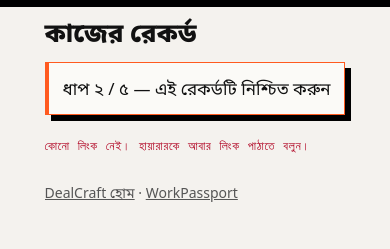
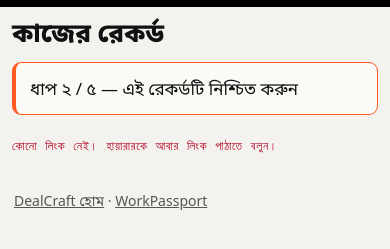
Before and after one commit to Rubai106/DealCraft, a website: page public/worker.html in a window 390 px wide. Shown: the part 57-306 px from the top of the page. Drawn offline with Linux system fonts and the light colour scheme.

Commit message:
Load responsive UX refinements on worker.html

```diff
--- a/public/worker.html
+++ b/public/worker.html
@@ -9,6 +9,7 @@
 
 <link rel="stylesheet" href="fonts.css">
 <link rel="stylesheet" href="style.css">
+<link rel="stylesheet" href="ux-overhaul.css?v=20261128">
 <style>
 /* Worker motion system — same tokens as the rest of DealCraft (style.css :root):
    --ease-out for entrances, --ease-spring for success only, --ease-inout for
```
